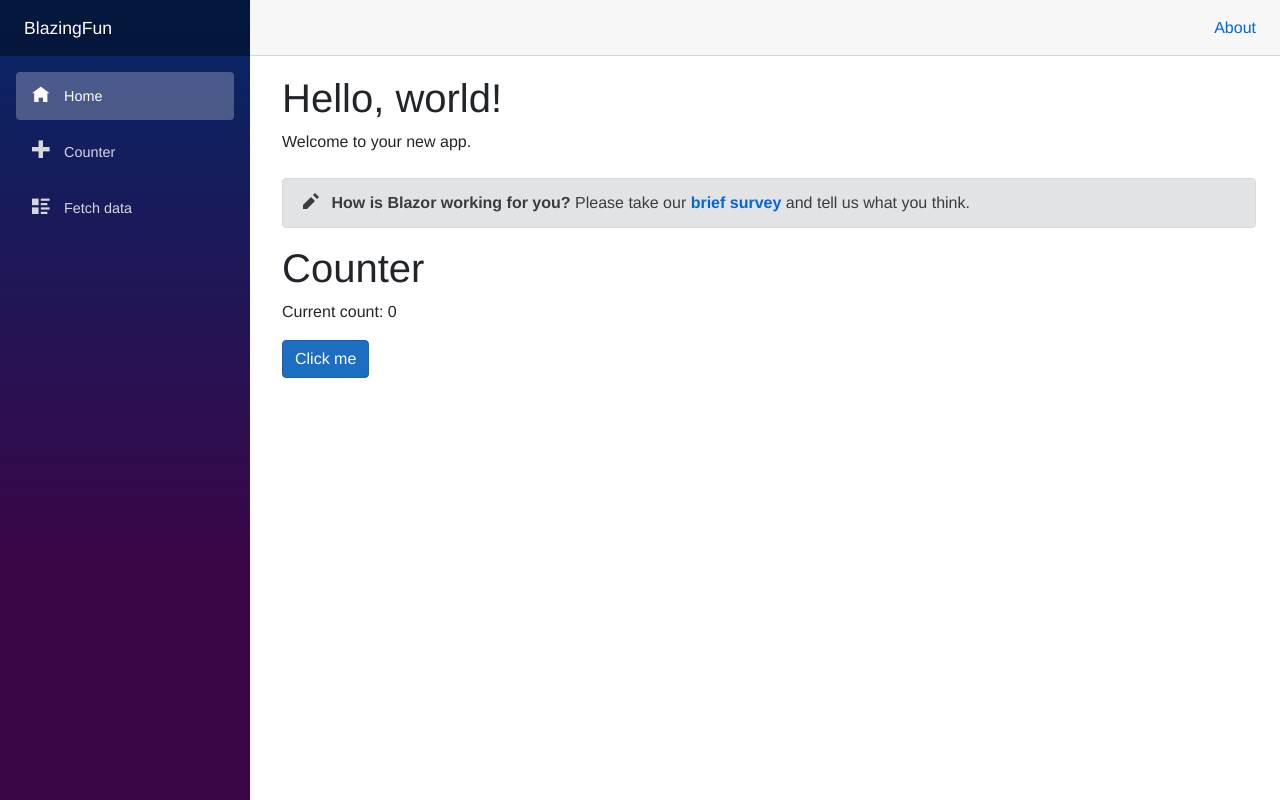
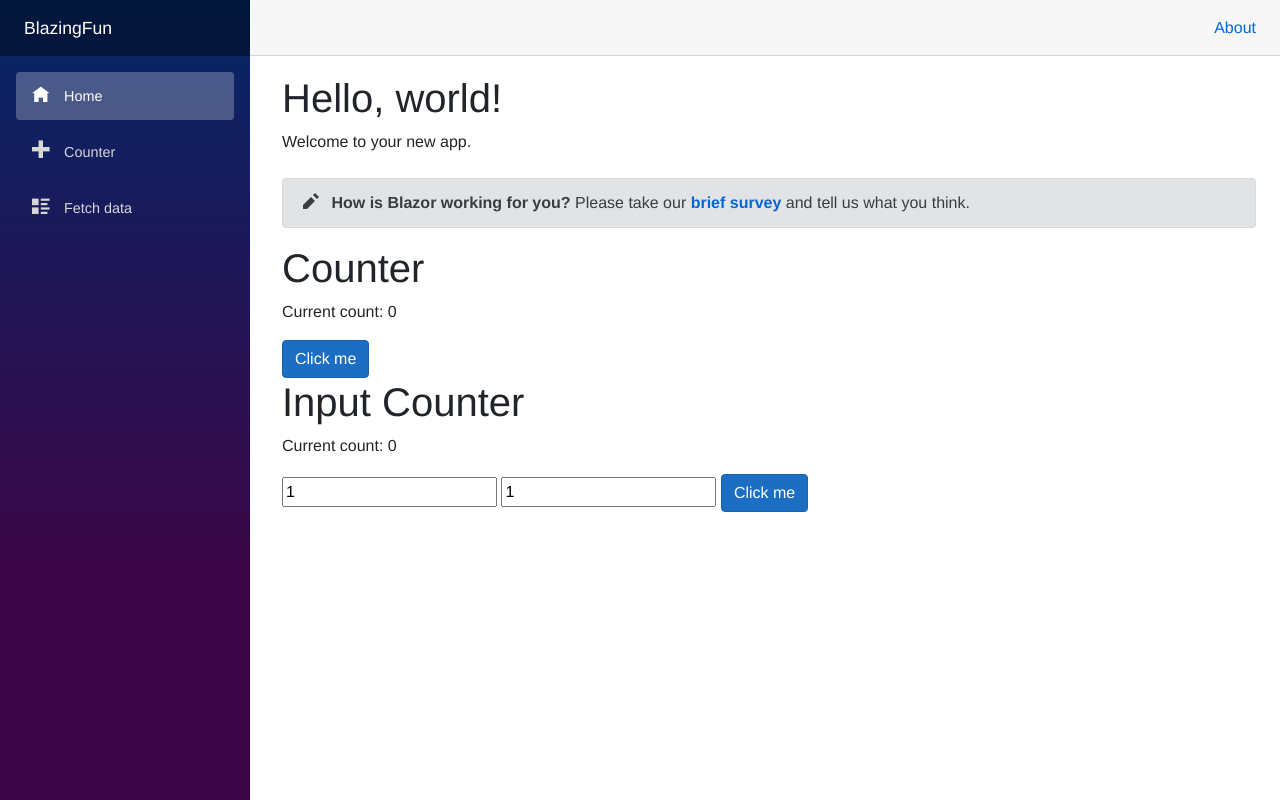
Before and after one commit to DDSoftDennie/BlazingFun, an ASP.NET Core app: page / in a window 1280 px wide. Run offline with ASP.NET Core 8, Linux system fonts and the light colour scheme; style sheets or scripts are compiled from the project's sources.

Commit message:
binding play

```diff
--- a/Pages/Index.razor
+++ b/Pages/Index.razor
@@ -6,3 +6,4 @@ Welcome to your new app.
 
 <SurveyPrompt Title="How is Blazor working for you?" />
 <SecondCounter/>
+<InputCounter/>
--- /dev/null
+++ b/Shared/InputCounter.razor
@@ -0,0 +1,22 @@
+
+<h1>Input Counter</h1>
+<p>
+    Current count:
+    <span class="@style">@currentCount</span>
+</p>
+<input type="number" @bind="@increment" />
+<input type="number" @bind="@increment" @bind:event="oninput"/>
+
+<button class="btn btn-primary" @onclick="IncrementCount" disabled="@(currentCount >= 20)">Click me</button>
+
+@code {
+    private int currentCount = 0;
+
+    private int increment = 1;
+    private string style = "";
+    private void IncrementCount()
+    {
+        currentCount += increment;
+        style = currentCount <10 ? "low" : "high";
+    }
+}
```
